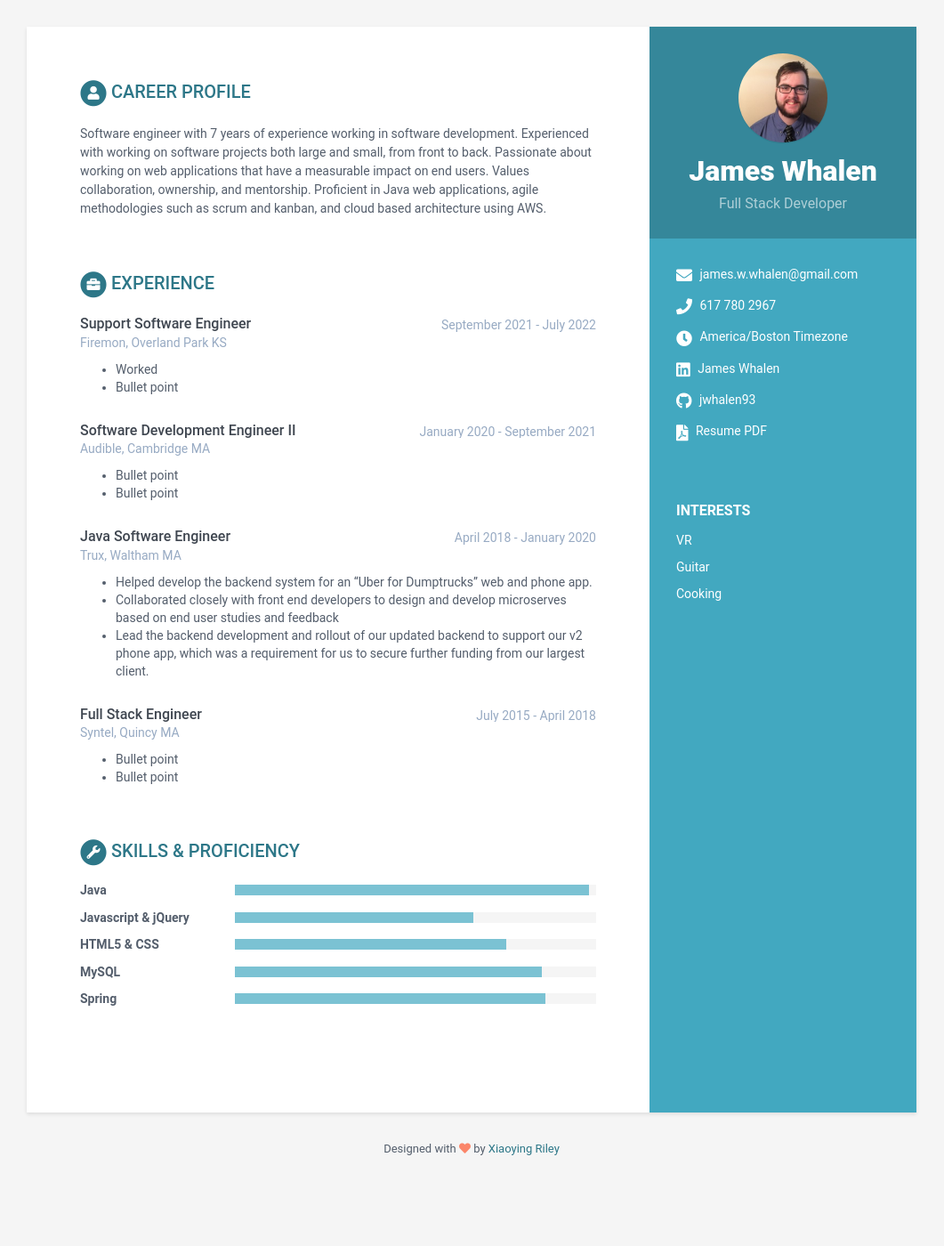
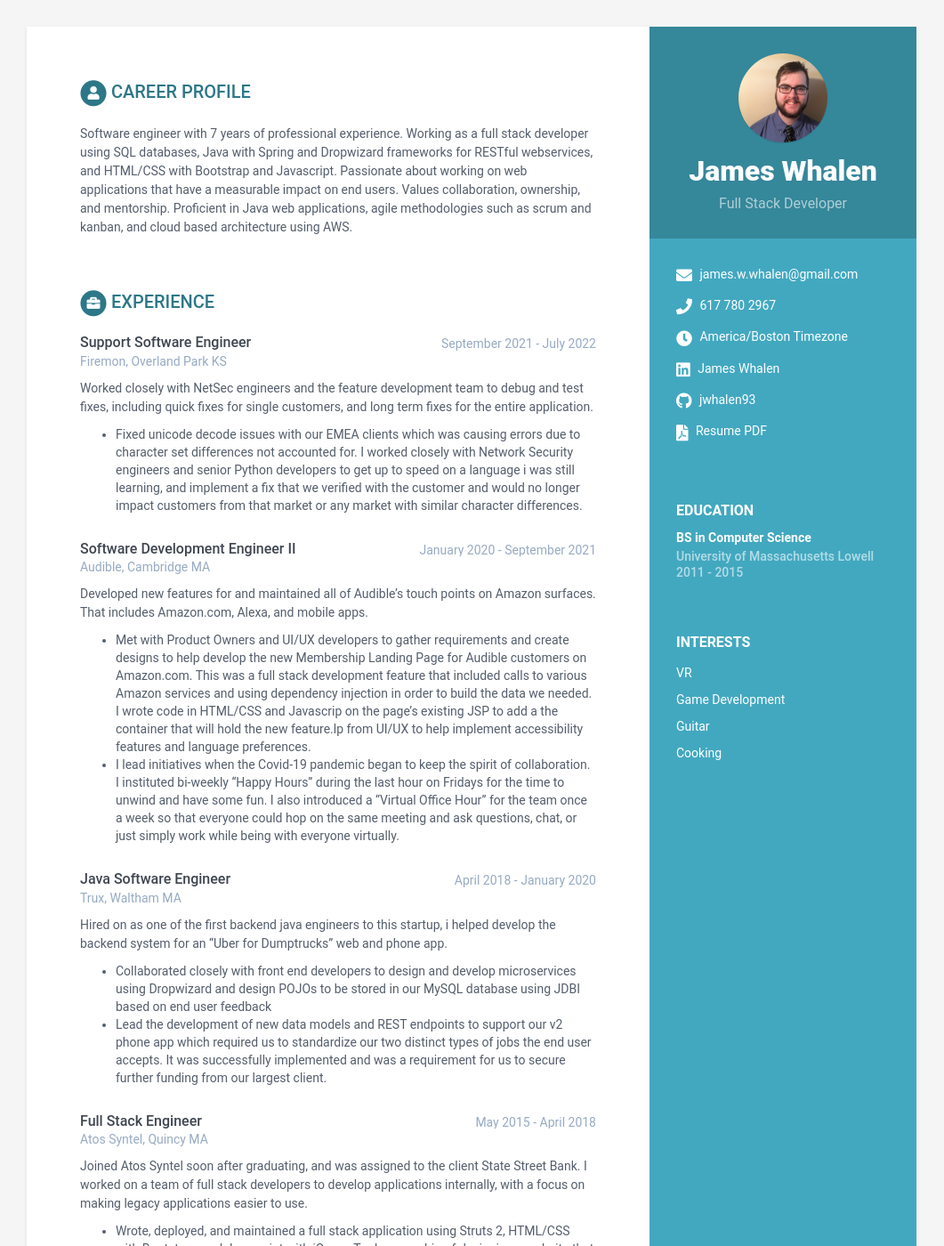
Before and after one commit to jwhalen93/jwhalen93.github.io, a Jekyll site: the page built from index.html, in a window 1280 px wide and 1400 px high. Shown: the whole window at 89% size, without its empty margins (110-1171 px from the left). Built offline with Jekyll 4.4.1, drawn with Linux system fonts in a browser that asks for light colours; some of the changed text lies outside the part shown.

Commit message:
Added major details to all job experience. Touched up career profile. Added pdf of resume.

```diff
--- a/Gemfile
+++ b/Gemfile
@@ -6,3 +6,6 @@ gem 'github-pages'
 
 # Windows does not include zoneinfo files, so bundle the tzinfo-data gem
 # gem 'tzinfo-data', platforms: [:mingw, :mswin, :x64_mingw, :jruby]
+
+
+gem "webrick", "~> 1.8"
--- a/_config.yml
+++ b/_config.yml
@@ -1,8 +1,8 @@
 #Update all the sections by editing the data.yml file inside _data folder.
 
 # Site Settings
-title: My Resume
-url: 'http://webjeda.com'
+title: James Whalen
+url: 'http://github.com/jwhalen93'
 
 #change it according to your repository name
 # disabling since we are using a custom domain
--- a/_data/data.yml
+++ b/_data/data.yml
@@ -25,7 +25,7 @@ sidebar:
     stack-overflow: # Number/Username, e.g. 123456/alandoe
     codewars:
     goodreads: # Number-Username, e.g. 123456-alandoe
-    pdf: http://www.africau.edu/images/default/sample.pdf
+    pdf: /assets/docs/James_Whalen_Resume.pdf
 
     languages:
       title: Languages
@@ -39,29 +39,28 @@ sidebar:
         - item: VR
           link:
 
+        - item: Game Development
+          link:
+
         - item: Guitar
           link:
 
         - item: Cooking
           link:
 
-    education:
+career-profile:
+    title: Career Profile
+    summary: |
+      Software engineer with 7 years of professional experience. Working as a full stack developer using SQL databases, Java with Spring and Dropwizard frameworks for RESTful webservices, and HTML/CSS with Bootstrap and Javascript. Passionate about working on web applications
+      that have a measurable impact on end users. Values collaboration, ownership,
+      and mentorship. Proficient in Java web applications, agile methodologies such
+      as scrum and kanban, and cloud based architecture using AWS.
+education:
       title: Education
       info:
       - degree: BS in Computer Science
         university: University of Massachusetts Lowell
         time: 2011 - 2015
-
-career-profile:
-    title: Career Profile
-    summary: |
-      Software engineer with 7 years of experience working in software
-      development. Experienced with working on software projects both large
-      and small, from front to back. Passionate about working on web applications
-      that have a measurable impact on end users. Values collaboration, ownership,
-      and mentorship. Proficient in Java web applications, agile methodologies such
-      as scrum and kanban, and cloud based architecture using AWS.
-
 experiences:
     title: Experience
     info:
@@ -69,27 +68,37 @@ experiences:
         time: September 2021 - July 2022
         company: Firemon, Overland Park KS
         details: |
-          - Worked
-          - Bullet point
+          Worked closely with NetSec engineers and the feature development team to debug and test fixes, including quick fixes for single customers, and long term fixes for the entire application.
+            -	Fixed unicode decode issues with our EMEA clients which was causing errors due to character set differences not accounted for. I worked closely with Network Security engineers and senior Python developers
+            to get up to speed on a language i was still learning, and implement a fix that we verified with the customer and would no longer impact customers from that market or any market with similar character differences.
       - role: Software Development Engineer II
         time: January 2020 - September 2021
         company: Audible, Cambridge MA
         details: |
-          - Bullet point
-          - Bullet point
+          Developed new features for and maintained all of Audible's touch points on Amazon surfaces. That includes Amazon.com, Alexa, and mobile apps.
+          - Met with Product Owners and UI/UX developers to gather requirements and create designs to help develop the new Membership Landing Page for Audible customers on Amazon.com. This was
+          a full stack development feature that included calls to various Amazon services and using dependency injection in order to build the data we needed. I wrote code in HTML/CSS and Javascrip on the page's existing JSP to add a the container that will hold the new feature.lp from UI/UX to help implement accessibility features and language preferences.
+          - I lead initiatives when the Covid-19 pandemic began to keep the spirit of collaboration. I instituted bi-weekly “Happy Hours” during the last hour on Fridays for the time to unwind and have some fun. I also introduced a “Virtual Office Hour” for the team once a week so that everyone could hop on the same meeting and ask questions, chat, or just simply work while being with everyone virtually.
+
+
       - role: Java Software Engineer
         time: April 2018 - January 2020
         company: Trux, Waltham MA
         details: |
-          - Helped develop the backend system for an "Uber for Dumptrucks" web and phone app.
-          - Collaborated closely with front end developers to design and develop microserves based on end user studies and feedback
-          - Lead the backend development and rollout of our updated backend to support our v2 phone app, which was a requirement for us to secure further funding from our largest client.
+          Hired on as one of the first backend java engineers to this startup, i helped develop the backend system for an "Uber for Dumptrucks" web and phone app.
+          - Collaborated closely with front end developers to design and develop microservices using Dropwizard and design POJOs to be stored in our MySQL database using JDBI based on end user feedback
+          - Lead the development of new data models and REST endpoints to support our v2 phone app which required us to standardize our two distinct types of jobs the end user accepts. It was successfully implemented and was a requirement for us to secure further funding from our largest client.
       - role: Full Stack Engineer
-        time: July 2015 - April 2018
-        company: Syntel, Quincy MA
+        time: May 2015 - April 2018
+        company: Atos Syntel, Quincy MA
         details: |
-          - Bullet point
-          - Bullet point
+          Joined Atos Syntel soon after graduating, and was assigned to the client State Street Bank. I worked on a team of full stack developers to develop
+          applications internally, with a focus on making legacy applications easier to use.
+          - Wrote, deployed, and maintained a full stack application using Struts 2, HTML/CSS with Bootstrap, and Javascript with jQuery.
+          Took ownership of designing a website that allowed bank employees to access legacy autosys scripts using a web application instead
+          of being forced to manually log into individual servers. Over two thousand scripts across hundreds of servers were onboarded to the
+          web application, simplifying the process and saving time.
+          - Began the project to update our web application by using Spring to design RESTful web apis, and React to design a more modern and reactful front end. A user favorite's table was implemented using React and Axios combined with Spring as my last contribution to the project.
 skills:
     title: Skills &amp; Proficiency
 
@@ -97,17 +106,24 @@ skills:
       - name: Java
         level: 98%
 
-      - name: Javascript & jQuery
-        level: 66%
+      - name: Git
+        level: 95%
+
+      - name: Agile
+        level: 92%
+
+      - name: RESTful web services
+        level: 86%
+
+      - name: SQL Databases
+        level: 85%
 
       - name: HTML5 & CSS
         level: 75%
 
-      - name: MySQL
-        level: 85%
+      - name: Javascript
+        level: 70%
 
-      - name: Spring
-        level: 86%
 
 footer: >
     Designed with <i class="fas fa-heart"></i> by <a href="http://themes.3rdwavemedia.com" target="_blank" rel="nofollow">Xiaoying Riley</a>
```
Also changed, not shown: Gemfile.lock, 1 other file.
